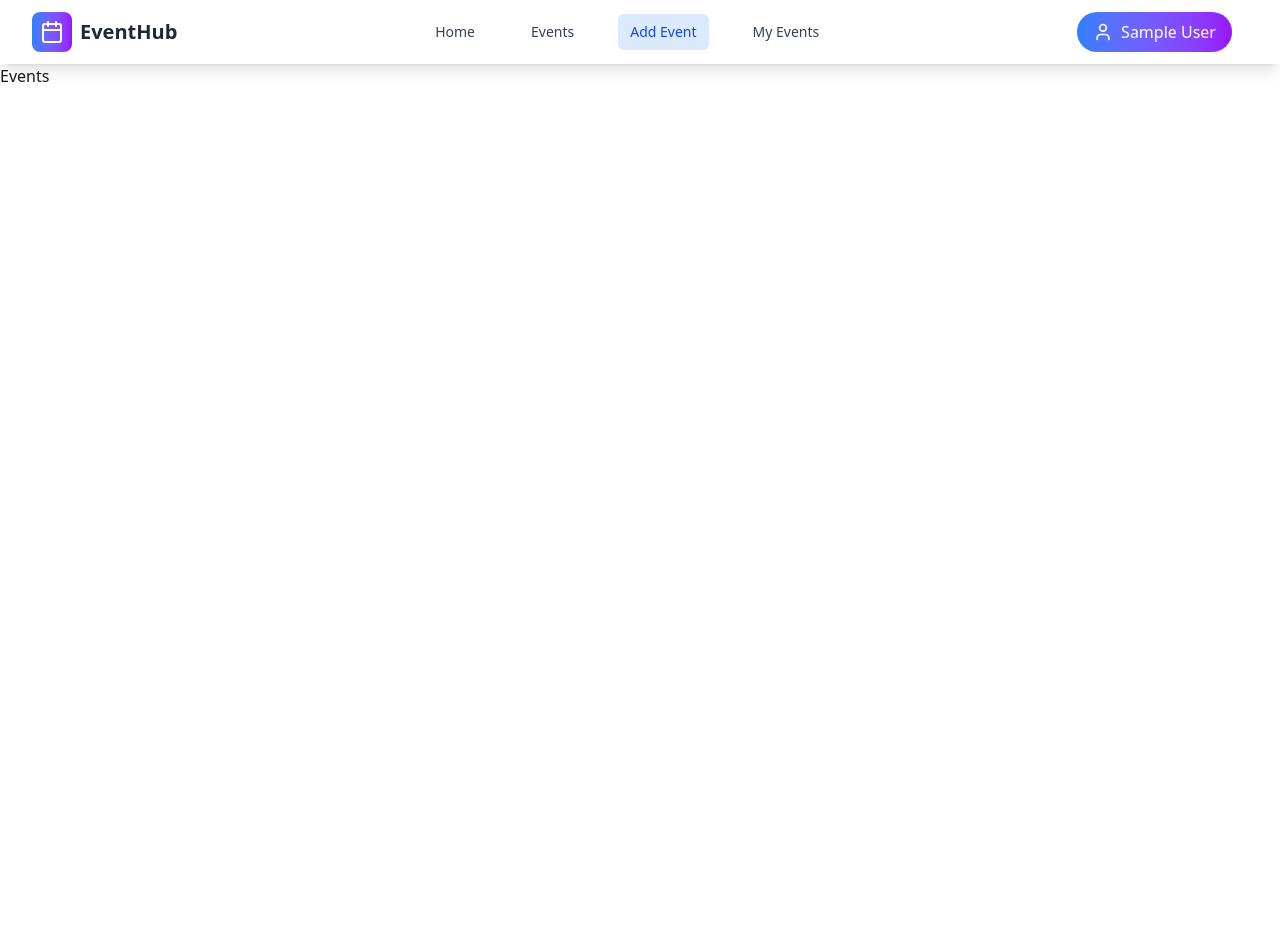
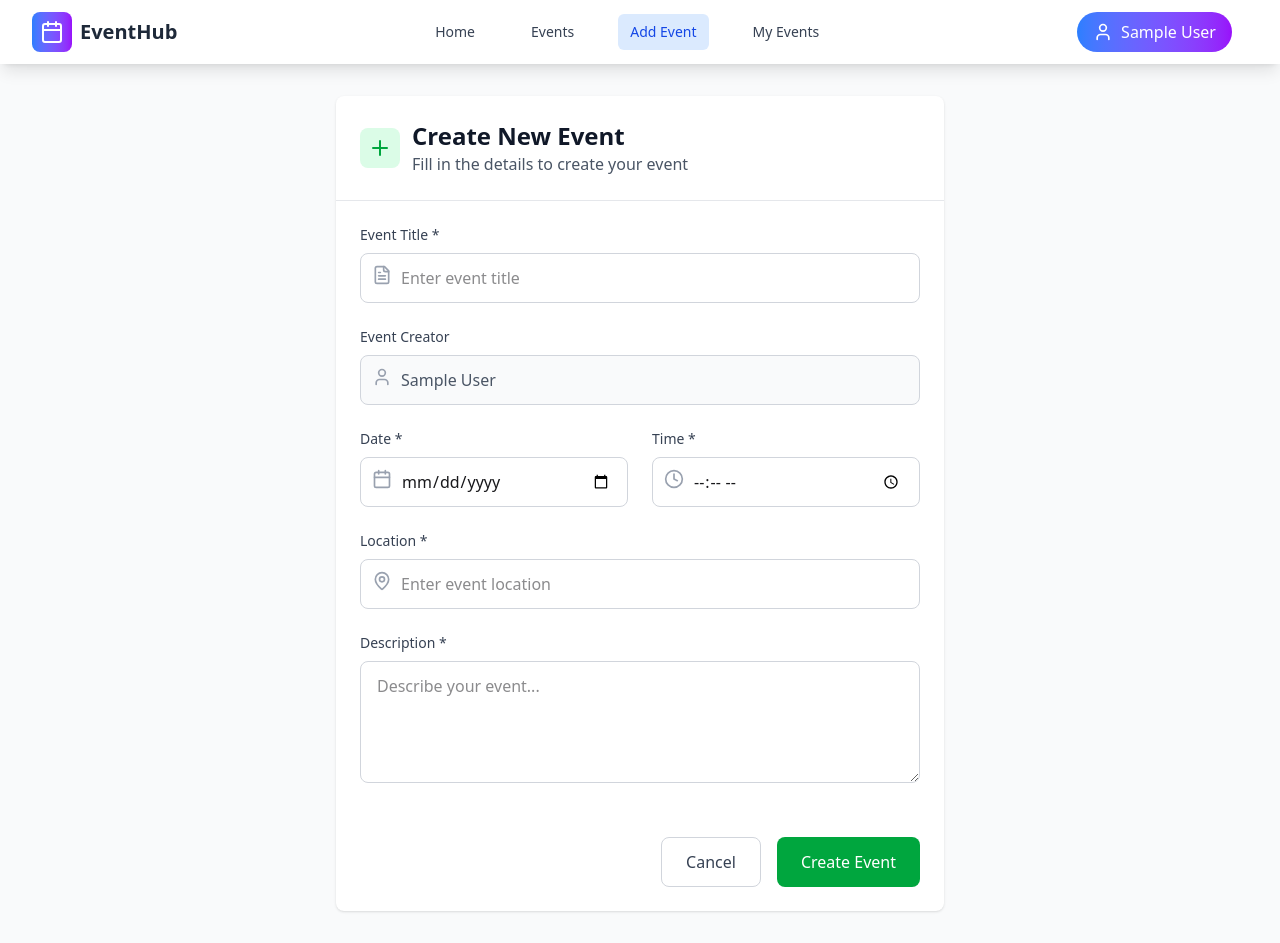
Before and after one commit to yeaminfoysal/EventHub, a React (Vite) app: page /add-event in a window 1280 px wide. Before the commit the page ends 800 px from the top, so only its background shows below. Built offline with nearby package versions, Linux system fonts and the light colour scheme; sample sign-in values are in the browser's storage.

Commit message:
event creation seccessfull

```diff
--- /dev/null
+++ b/src/Pages/AddEvent.jsx
@@ -0,0 +1,193 @@
+import React, { useState } from 'react';
+import { Plus, Calendar, Clock, MapPin, FileText, User } from 'lucide-react';
+import { useNavigate } from 'react-router';
+import useAuthUser from '../hooks/useAuthUser';
+import axios from 'axios';
+
+const AddEvent = () => {
+  const [title, setTitle] = useState('');
+  const [date, setDate] = useState('');
+  const [time, setTime] = useState('');
+  const [location, setLocation] = useState('');
+  const [description, setDescription] = useState('');
+  const [loading, setLoading] = useState(false);
+  const [error, setError] = useState('');
+
+  // const { user } = useAuth();
+  const user = useAuthUser();
+  const navigate = useNavigate();
+
+  const handleSubmit = async (e) => {
+    e.preventDefault();
+    setError('');
+    setLoading(true);
+
+    const dateTime = `${date}T${time}`
+
+    const eventData = { title, description, dateTime, location, creator: user?.name }
+    console.log(eventData);
+    try {
+      axios.post('http://localhost:3000/api/events', eventData).then(res => {
+        console.log("User registered:", res.data.user);
+
+        if (res.data.success) {
+          console.log(res.data.success);
+        }
+      })
+    } catch (error) {
+      setError('Error creating event', error);
+    } finally {
+      setLoading(false);
+    }
+  };
+
+  return (
+    <div className="min-h-screen bg-gray-50 py-8">
+      <div className="max-w-2xl mx-auto px-4 sm:px-6 lg:px-8">
+        <div className="bg-white rounded-lg shadow-sm">
+          <div className="p-6 border-b border-gray-200">
+            <div className="flex items-center space-x-3">
+              <div className="bg-green-100 p-2 rounded-lg">
+                <Plus className="h-6 w-6 text-green-600" />
+              </div>
+              <div>
+                <h1 className="text-2xl font-bold text-gray-900">Create New Event</h1>
+                <p className="text-gray-600">Fill in the details to create your event</p>
+              </div>
+            </div>
+          </div>
+
+          {error && (
+            <div className="p-6 bg-red-50 border-b border-red-200">
+              <p className="text-red-700">{error}</p>
+            </div>
+          )}
+
+          <form onSubmit={handleSubmit} className="p-6 space-y-6">
+            <div>
+              <label htmlFor="title" className="block text-sm font-medium text-gray-700 mb-2">
+                Event Title *
+              </label>
+              <div className="relative">
+                <FileText className="absolute left-3 top-3 h-5 w-5 text-gray-400" />
+                <input
+                  id="title"
+                  type="text"
+                  required
+                  value={title}
+                  onChange={(e) => setTitle(e.target.value)}
+                  className="w-full pl-10 pr-4 py-3 border border-gray-300 rounded-lg focus:ring-2 focus:ring-green-500 focus:border-transparent"
+                  placeholder="Enter event title"
+                />
+              </div>
+            </div>
+
+            <div>
+              <label htmlFor="creator" className="block text-sm font-medium text-gray-700 mb-2">
+                Event Creator
+              </label>
+              <div className="relative">
+                <User className="absolute left-3 top-3 h-5 w-5 text-gray-400" />
+                <input
+                  id="creator"
+                  type="text"
+                  value={user?.name || ''}
+                  disabled
+                  className="w-full pl-10 pr-4 py-3 border border-gray-300 rounded-lg bg-gray-50 text-gray-600"
+                />
+              </div>
+            </div>
+
+            <div className="grid md:grid-cols-2 gap-6">
+              <div>
+                <label htmlFor="date" className="block text-sm font-medium text-gray-700 mb-2">
+                  Date *
+                </label>
+                <div className="relative">
+                  <Calendar className="absolute left-3 top-3 h-5 w-5 text-gray-400" />
+                  <input
+                    id="date"
+                    type="date"
+                    required
+                    value={date}
+                    onChange={(e) => setDate(e.target.value)}
+                    className="w-full pl-10 pr-4 py-3 border border-gray-300 rounded-lg focus:ring-2 focus:ring-green-500 focus:border-transparent"
+                  />
+                </div>
+              </div>
+
+              <div>
+                <label htmlFor="time" className="block text-sm font-medium text-gray-700 mb-2">
+                  Time *
+                </label>
+                <div className="relative">
+                  <Clock className="absolute left-3 top-3 h-5 w-5 text-gray-400" />
+                  <input
+                    id="time"
+                    type="time"
+                    required
+                    value={time}
+                    onChange={(e) => setTime(e.target.value)}
+                    className="w-full pl-10 pr-4 py-3 border border-gray-300 rounded-lg focus:ring-2 focus:ring-green-500 focus:border-transparent"
+                  />
+                </div>
+              </div>
+            </div>
+
+            <div>
+              <label htmlFor="location" className="block text-sm font-medium text-gray-700 mb-2">
+                Location *
+              </label>
+              <div className="relative">
+                <MapPin className="absolute left-3 top-3 h-5 w-5 text-gray-400" />
+                <input
+                  id="location"
+                  type="text"
+                  required
+                  value={location}
+                  onChange={(e) => setLocation(e.target.value)}
+                  className="w-full pl-10 pr-4 py-3 border border-gray-300 rounded-lg focus:ring-2 focus:ring-green-500 focus:border-transparent"
+                  placeholder="Enter event location"
+                />
+              </div>
+            </div>
+
+            <div>
+              <label htmlFor="description" className="block text-sm font-medium text-gray-700 mb-2">
+                Description *
+              </label>
+              <textarea
+                id="description"
+                required
+                rows={4}
+                value={description}
+                onChange={(e) => setDescription(e.target.value)}
+                className="w-full px-4 py-3 border border-gray-300 rounded-lg focus:ring-2 focus:ring-green-500 focus:border-transparent"
+                placeholder="Describe your event..."
+              />
+            </div>
+
+            <div className="flex justify-end space-x-4 pt-6">
+              <button
+                type="button"
+                onClick={() => navigate('/events')}
+                className="px-6 py-3 border border-gray-300 rounded-lg text-gray-700 hover:bg-gray-50 transition-colors"
+              >
+                Cancel
+              </button>
+              <button
+                type="submit"
+                disabled={loading}
+                className="px-6 py-3 bg-green-600 text-white rounded-lg hover:bg-green-700 disabled:opacity-50 disabled:cursor-not-allowed transition-colors"
+              >
+                {loading ? 'Creating...' : 'Create Event'}
+              </button>
+            </div>
+          </form>
+        </div>
+      </div>
+    </div>
+  );
+};
+
+export default AddEvent;
--- a/src/Pages/Login.jsx
+++ b/src/Pages/Login.jsx
@@ -30,12 +30,6 @@ const Login = () => {
           localStorage.setItem("token", res.data.token);
             window.dispatchEvent(new Event("authChange"));
           navigate('/')
-          // Swal.fire({
-          //     icon: "success",
-          //     title: "Your Book Add Successfull!",
-          //     showConfirmButton: false,
-          //     timer: 1600
-          // });
         }
       })
     } catch (err) {
--- /dev/null
+++ b/src/components/PrivateRouter.jsx
@@ -0,0 +1,18 @@
+import React from 'react';
+import { Navigate } from 'react-router';
+// import Loading from './Loading';
+
+const PrivateRouter = ({ children }) => {
+    const token = localStorage.getItem("token");
+
+    // if (token) {
+    //     return <Loading></Loading>
+    // }
+    if (!token) {
+        return <Navigate to={'/login'}></Navigate>
+    }
+
+    return children;
+};
+
+export default PrivateRouter;
--- a/src/router/Router.jsx
+++ b/src/router/Router.jsx
@@ -6,6 +6,8 @@ import Home from "../Pages/Home";
 import Events from "../Pages/Events";
 import Register from "../Pages/Register";
 import Login from "../Pages/Login";
+import PrivateRouter from "../components/PrivateRouter";
+import AddEvent from "../Pages/AddEvent";
 
 
 export const Router = createBrowserRouter([
@@ -20,12 +22,16 @@ export const Router = createBrowserRouter([
             {
                 path: '/events',
                 // loader: ({ params }) => fetch(`https://assignment-11-server-zeta-orcin.vercel.app/books/${params.id}`),
-                element: <Events></Events>
+                element: <PrivateRouter>
+                    <Events></Events>
+                </PrivateRouter>
             },
             {
                 path: '/add-event',
                 // loader: ({ params }) => fetch(`https://assignment-11-server-zeta-orcin.vercel.app/books/${params.id}`),
-                element: <Events></Events>
+                element: <PrivateRouter>
+                    <AddEvent></AddEvent>
+                </PrivateRouter>
             },
             {
                 path: '/my-events',
@@ -35,12 +41,12 @@ export const Router = createBrowserRouter([
             {
                 path: '/register',
                 // loader: ({ params }) => fetch(`https://assignment-11-server-zeta-orcin.vercel.app/books/${params.id}`),
-                element: <Register/>
+                element: <Register />
             },
             {
                 path: '/login',
                 // loader: ({ params }) => fetch(`https://assignment-11-server-zeta-orcin.vercel.app/books/${params.id}`),
-                element: <Login/>
+                element: <Login />
             },
             // {
             //     path: '/view-details/:id',
```
Also changed, not shown: src/Pages/AddEvents.jsx (deleted).
